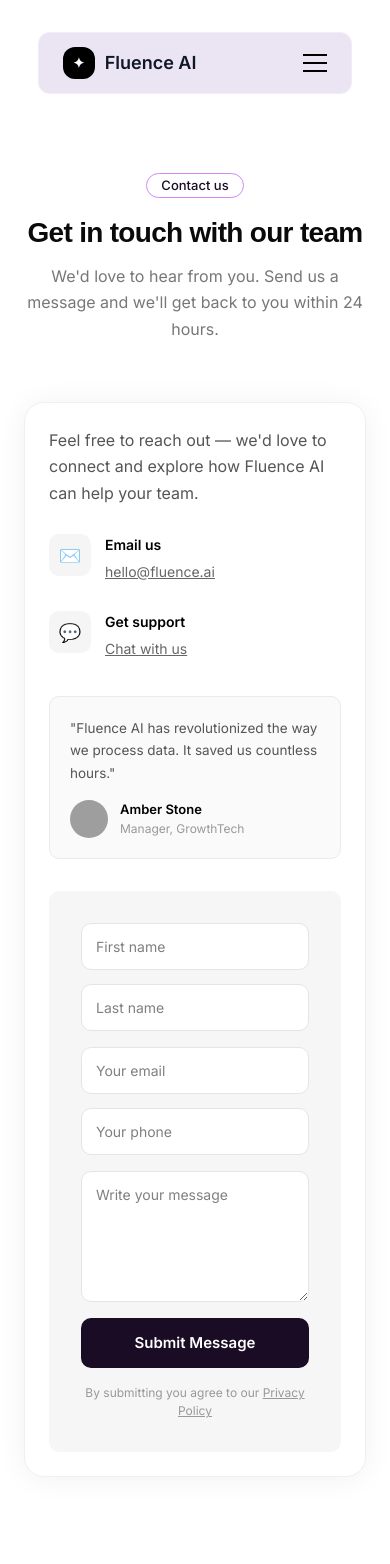
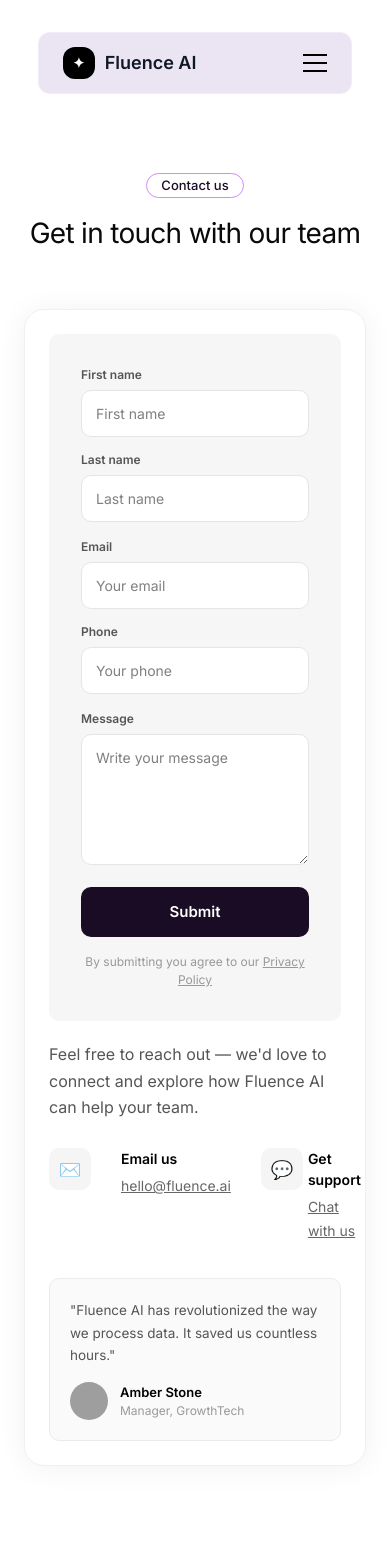
Before and after one commit to Varsha-SK000/fluence-clone-website, a React (Vite) app: page /contact in a window 390 px wide. Shown: the top 1564 px of the page. Built offline with nearby package versions, Linux system fonts and the light colour scheme; grey boxes are pictures that could not be loaded.

Commit message:
Bug fixes

```diff
--- a/src/components/Blog.jsx
+++ b/src/components/Blog.jsx
@@ -147,11 +147,6 @@
             transition: 0.3s;
           }
 
-          .blog-card:hover {
-            transform: translateY(-6px);
-            box-shadow: 0 18px 44px rgba(0,0,0,0.10);
-          }
-
           /* IMAGE */
           .blog-img-wrapper {
             position: relative;
--- a/src/components/Contact.jsx
+++ b/src/components/Contact.jsx
@@ -30,24 +30,24 @@
                 animate={{ opacity: 1, y: 0 }}
                 transition={{ duration: 0.6, delay: 0.1 }}
                 style={{
-                  fontFamily: "'Bricolage Grotesque', sans-serif",
-                  fontSize: "clamp(28px, 4vw, 48px)", fontWeight: 800,
+                  fontSize: "clamp(28px, 4vw, 48px)", fontWeight: 400,
                   marginTop: 20, color: "#0a0a0a", letterSpacing: "-0.025em", lineHeight: 1.1,
                 }}
               >
                 Get in touch with our team
               </motion.h2>
-              <p style={{ marginTop: 14, fontSize: 16, color: "#777", lineHeight: 1.65 }}>
-                We'd love to hear from you. Send us a message and we'll get back to you within 24 hours.
-              </p>
             </div>
 
             {/* Container */}
             <div
               style={{
-                display: "flex", gap: 32, flexWrap: "wrap",
-                background: "#fff", borderRadius: 20, padding: "40px 40px",
-                boxShadow: "0 2px 30px rgba(0,0,0,0.06)", border: "1px solid #f0f0f0",
+                display: "flex",
+                gap: 32,
+                background: "#fff",
+                borderRadius: 20,
+                padding: "40px 40px",
+                boxShadow: "0 2px 30px rgba(0,0,0,0.06)",
+                border: "1px solid #f0f0f0",
               }}
               className="contact-wrap"
             >
@@ -62,7 +62,7 @@
                   Feel free to reach out — we'd love to connect and explore how Fluence AI can help your team.
                 </p>
 
-                <div style={{ display: "flex", gap: 14, alignItems: "flex-start" }}>
+                <div style={{ display: "flex", gap: 30, alignItems: "flex-start" }}>
                   <div style={{
                     width: 42, height: 42, background: "#f5f5f5", borderRadius: 10,
                     display: "flex", alignItems: "center", justifyContent: "center", fontSize: 18, flexShrink: 0,
@@ -73,9 +73,7 @@
                       hello@fluence.ai
                     </a>
                   </div>
-                </div>
-
-                <div style={{ display: "flex", gap: 14, alignItems: "flex-start" }}>
+                  <div style={{ display: "flex", gap: 5, alignItems: "flex-start" }}>
                     <div style={{
                       width: 42, height: 42, background: "#f5f5f5", borderRadius: 10,
                       display: "flex", alignItems: "center", justifyContent: "center", fontSize: 18, flexShrink: 0,
@@ -83,6 +81,7 @@
                     <div>
                       <p style={{ fontWeight: 600, fontSize: 14, marginBottom: 4 }}>Get support</p>
                       <a href="#" style={{ color: "#666", fontSize: 14, textDecoration: "underline" }}>Chat with us</a>
+                    </div>
                   </div>
                 </div>
 
@@ -149,15 +148,41 @@
                   }}
                 >
                   <div style={{ display: "grid", gridTemplateColumns: "1fr 1fr", gap: 14 }} className="form-row">
+                    <div>
+                      <label className="form-label">First name</label>
                       <input className="input" name="firstName" placeholder="First name" value={form.firstName} onChange={handle} required />
+                    </div>
+
+                    <div>
+                      <label className="form-label">Last name</label>
                       <input className="input" name="lastName" placeholder="Last name" value={form.lastName} onChange={handle} required />
                     </div>
+                  </div>
                   <div style={{ display: "grid", gridTemplateColumns: "1fr 1fr", gap: 14 }} className="form-row">
+                    <div>
+                      <label className="form-label">Email</label>
                       <input className="input" type="email" name="email" placeholder="Your email" value={form.email} onChange={handle} required />
+                    </div>
+
+                    <div>
+                      <label className="form-label">Phone</label>
                       <input className="input" type="tel" name="phone" placeholder="Your phone" value={form.phone} onChange={handle} />
                     </div>
-                  <textarea className="input" name="message" rows="5" placeholder="Write your message" value={form.message} onChange={handle} required style={{ resize: "vertical" }} />
-                  <button type="submit" className="submit-btn">Submit Message</button>
+                  </div>
+                  <div>
+                    <label className="form-label">Message</label>
+                    <textarea
+                      className="input"
+                      name="message"
+                      rows="5"
+                      placeholder="Write your message"
+                      value={form.message}
+                      onChange={handle}
+                      required
+                      style={{ resize: "vertical" }}
+                    />
+                  </div>
+                  <button type="submit" className="submit-btn">Submit</button>
                   <p style={{ fontSize: 12, color: "#999", textAlign: "center" }}>
                     By submitting you agree to our <span style={{ textDecoration: "underline", cursor: "pointer" }}>Privacy Policy</span>
                   </p>
@@ -173,7 +198,19 @@
       <style>{`
      @media (max-width: 640px) {
       .form-row { grid-template-columns: 1fr !important; }
-          .contact-wrap { padding: 24px !important; }
+      .contact-wrap {
+      padding: 24px !important;
+      flex-direction: column-reverse !important;
+      gap: 20px !important;
+    }
+  }
+
+  .form-label {
+    display: block;
+    font-size: 12px;
+    font-weight: 600;
+    color: #555;
+    margin-bottom: 6px;
   }
 `}</style>
     </div>
--- a/src/components/Footer.jsx
+++ b/src/components/Footer.jsx
@@ -42,25 +42,24 @@
 };
 
 export default function FluenceFooter() {
-
   const ref = useRef(null);
   const isInView = useInView(ref, { once: true, margin: "-100px" });
 
   return (
-    <footer className="relative font-inter bg-black text-white rounded-xl mx-4 mb-4 px-5 md:px-10 py-14 md:py-16">
+    <footer className="relative font-inter bg-black text-white rounded-xl mx-4 mb-4 px-5 md:px-45 py-14 md:py-16">
       {/* Gradient */}
       <div className="absolute inset-0 pointer-events-none bg-[radial-gradient(circle_at_80%_10%,rgba(120,70,255,0.14),transparent_50%),radial-gradient(circle_at_10%_90%,rgba(255,0,150,0.07),transparent_55%)]" />
 
       {/* Watermark FIX (no cutting) */}
-      <div className="absolute left-4px-6 md:px-12 py-14 md:py-16 bottom-[-10px] text-[14vw] font-black opacity-[0.03] whitespace-nowrap pointer-events-none">
+      <div className="absolute left-4px-6 md:px-10 py-14 md:py-16 bottom-[-10px] text-[14vw] font-black opacity-[0.03] whitespace-nowrap pointer-events-none">
         Fluence Ai
       </div>
 
-      {/* Cube */}
-      <div className="absolute top-10 right-10 hidden lg:block">
+      {/* Cube (FIXED for mobile) */}
+      <div className="absolute top-15 right-30 sm:right-30 md:right-30">
         <motion.img
           src="https://framerusercontent.com/images/3D34QUQAuR6kMLNTtzm7mEgCmuE.png"
-          className="w-40 h-40 md:w-56 md:h-56"
+          className="w-60 h-60 sm:w-60 sm:h-60 md:w-60 md:h-60"
           animate={{ rotate: 360 }}
           transition={{ repeat: Infinity, duration: 14, ease: "linear" }}
         />
@@ -110,12 +109,12 @@
       </section>
 
       {/* Divider */}
-      <div className="h-px bg-white/10 mb-12" />
+      <div className="h-px bg-white/10 mb-10" />
 
       {/* Grid FIX */}
-      <section className="relative z-10 grid grid-cols-1 sm:grid-cols-2 md:grid-cols-3 gap-10 text-left">
+      <section className="relative z-10 grid grid-cols-1 sm:grid-cols-2 md:grid-cols-3 gap-y-6 md:gap-x-4 text-left">
         {/* Brand */}
-        <div>
+        <div className="mb-8 md:mb-0">
           <div className="flex items-start gap-3 mb-4">
             <div className="w-8 h-8 rounded-lg bg-gradient-to-r from-purple-500 to-pink-500 flex items-center justify-center">
               ✦
@@ -146,7 +145,7 @@
         </div>
 
         {/* Links */}
-        <div>
+        <div className="mb-8 md:mb-0">
           <h4 className="mb-4 text-xs uppercase tracking-widest text-white md:text-white">
             Use Links
           </h4>
--- a/src/components/Pricing.jsx
+++ b/src/components/Pricing.jsx
@@ -236,8 +236,8 @@
               <div style={{ marginBottom: 22 }}>
                 <span
                   style={{
-                    fontSize: 46,
-                    fontWeight: 800,
+                    fontSize: 36,
+                    fontWeight: 400,
                     fontFamily: "'Bricolage Grotesque', sans-serif",
                     color: "#0a0a0a",
                   }}
--- a/src/components/Process.jsx
+++ b/src/components/Process.jsx
@@ -148,7 +148,7 @@
             </p>
 
             <motion.div
-              className="flex gap-4 flex-wrap"
+              className="flex gap-4 flex-wrap  hiw-buttons"
               variants={ctaItem}
             >
               <AnimatedButton
@@ -271,11 +271,20 @@
       </div>
 
       <style>{`
-        @media (max-width: 768px) {
-          .hiw-top, .hiw-steps { grid-template-columns: 1fr !important; }
-          .hiw-top > div:first-child { padding: 36px 28px !important; }
-        }
-      `}</style>
+  @media (max-width: 768px) {
+    .hiw-top, .hiw-steps { grid-template-columns: 1fr !important; }
+    .hiw-top > div:first-child { padding: 36px 28px !important; }
+
+    /* 🔥 Button full width + bigger size */
+    .hiw-buttons a {
+      width: 100%;
+      justify-content: center;
+      padding: 14px 18px !important;
+      font-size: 15px !important;
+      border-radius: 10px;
+    }
+  }
+`}</style>
     </section>
   );
 }
--- a/src/index.css
+++ b/src/index.css
@@ -11,9 +11,15 @@
   --font-body: 'Inter', sans-serif;
 }
 
-*, *::before, *::after { box-sizing: border-box; }
+*,
+*::before,
+*::after {
+  box-sizing: border-box;
+}
 
-html { scroll-behavior: smooth; }
+html {
+  scroll-behavior: smooth;
+}
 
 body {
   margin: 0;
@@ -47,7 +53,10 @@
   text-decoration: none;
   transition: opacity 0.2s;
 }
-.btn-dark:hover { opacity: 0.85; }
+
+.btn-dark:hover {
+  opacity: 0.85;
+}
 
 .btn-outline {
   display: inline-flex;
@@ -55,14 +64,17 @@
   padding: 12px 24px;
   background: transparent;
   color: #0a0a0a;
-  border: 1.5px solid rgba(0,0,0,0.18);
+  border: 1.5px solid rgba(0, 0, 0, 0.18);
   border-radius: 12px;
   font-size: 14px;
   font-weight: 600;
   text-decoration: none;
   transition: background 0.2s;
 }
-.btn-outline:hover { background: rgba(0,0,0,0.04); }
+
+.btn-outline:hover {
+  background: rgba(0, 0, 0, 0.04);
+}
 
 .tick-mask {
   overflow: hidden;
@@ -76,57 +88,90 @@
   width: max-content;
   animation: scrollLeft 22s linear infinite;
 }
-.tick-l:hover { animation-play-state: paused; }
+
+.tick-l:hover {
+  animation-play-state: paused;
+}
 
 @keyframes scrollLeft {
-  0%   { transform: translateX(0%); }
-  100% { transform: translateX(-50%); }
+  0% {
+    transform: translateX(0%);
+  }
+
+  100% {
+    transform: translateX(-50%);
+  }
 }
 
 .ticker-wrapper {
+  overflow: hidden;
   width: 100%;
-  overflow: hidden;
-  background: #fff;
-  border-top: 1px solid #eee;
-  border-bottom: 1px solid #eee;
 }
 
 .ticker-track {
   display: flex;
   width: max-content;
-  list-style: none;
-  margin: 0;
-  padding: 0;
   animation: tickerMove 40s linear infinite;
 }
 
 .ticker-item {
   display: flex;
   align-items: center;
-  gap: 24px;
-  padding: 20px 48px;
+  gap: 20px;
+  padding: 18px 36px;
   white-space: nowrap;
   flex-shrink: 0;
-  font-size: 56px;
+
+  font-size: 80px;
+  /* 🔥 bigger text */
   font-weight: 600;
   color: #1b0c26;
   font-family: 'Bricolage Grotesque', sans-serif;
-  letter-spacing: -0.02em;
 }
 
 .ticker-icon {
-  width: 44px;
-  height: 44px;
-  object-fit: contain;
+  width: 90px;
+  /* 🔥 bigger icon */
+  height: 90px;
+}
+
+/* 🔥 Mobile scaling */
+@media (max-width: 768px) {
+  .ticker-track {
+    animation: tickerMove 40s linear infinite;
+  }
+
+  .ticker-item {
+    font-size: 80px;
+    padding: 14px 22px;
+    gap: 14px;
+  }
+
+  .ticker-icon {
+    width: 70px;
+    height: 70px;
+  }
 }
 
 @keyframes tickerMove {
-  0%   { transform: translateX(0); }
-  100% { transform: translateX(-50%); }
+  0% {
+    transform: translateX(0);
+  }
+
+  100% {
+    transform: translateX(-50%);
+  }
 }
 
-.image { overflow: hidden; position: relative; }
-.image img { transition: transform 0.1s linear; will-change: transform; }
+.image {
+  overflow: hidden;
+  position: relative;
+}
+
+.image img {
+  transition: transform 0.1s linear;
+  will-change: transform;
+}
 
 .input {
   width: 100%;
@@ -138,7 +183,10 @@
   font-size: 14px;
   transition: border-color 0.2s;
 }
-.input:focus { border-color: #1b0c25; }
+
+.input:focus {
+  border-color: #1b0c25;
+}
 
 .submit-btn {
   width: 100%;
@@ -152,13 +200,23 @@
   cursor: pointer;
   transition: opacity 0.2s;
 }
-.submit-btn:hover { opacity: 0.88; }
+
+.submit-btn:hover {
+  opacity: 0.88;
+}
 
 @media (max-width: 900px) {
-  .blog-grid { grid-template-columns: 1fr !important; }
+  .blog-grid {
+    grid-template-columns: 1fr !important;
+  }
 }
+
 @media (max-width: 768px) {
-  .ticker-item { font-size: 36px; padding: 16px 28px; }
+  .ticker-item {
+    font-size: 80px;
+    font-weight: 500;
+    padding: 16px 28px;
+  }
 }
 
 @media (max-width: 768px) {
@@ -166,7 +224,7 @@
     grid-template-columns: 1fr !important;
   }
 
-  .hiw-top > div {
+  .hiw-top>div {
     padding: 28px !important;
   }
 }
```
Lines whose indentation alone changed are shown as unchanged.
